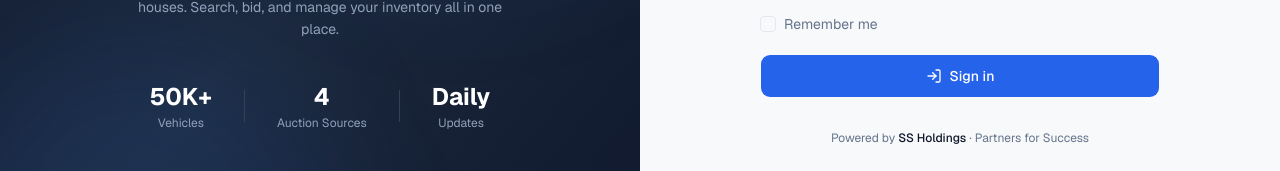
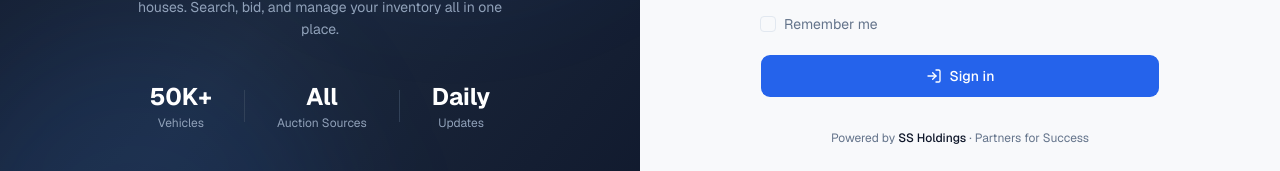
Before and after one commit to Husnainn01/jp-center-ss, a Next.js app in the folder panel/: page /login in a window 1280 px wide. Shown: the part 452-623 px from the top of the page. Built offline with nearby package versions, Linux system fonts and the light colour scheme.

Commit message:
Update page.tsx
fix the issues

```diff
--- a/panel/app/login/page.tsx
+++ b/panel/app/login/page.tsx
@@ -66,7 +66,7 @@
             </div>
             <div className="w-px h-8 bg-slate-700" />
             <div className="text-center">
-              <p className="text-2xl font-bold text-white">4</p>
+              <p className="text-2xl font-bold text-white">All</p>
               <p className="text-xs text-slate-400 mt-0.5">Auction Sources</p>
             </div>
             <div className="w-px h-8 bg-slate-700" />
```
